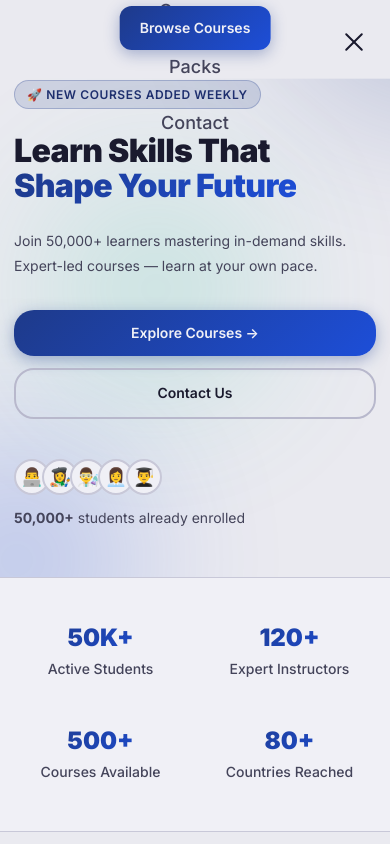
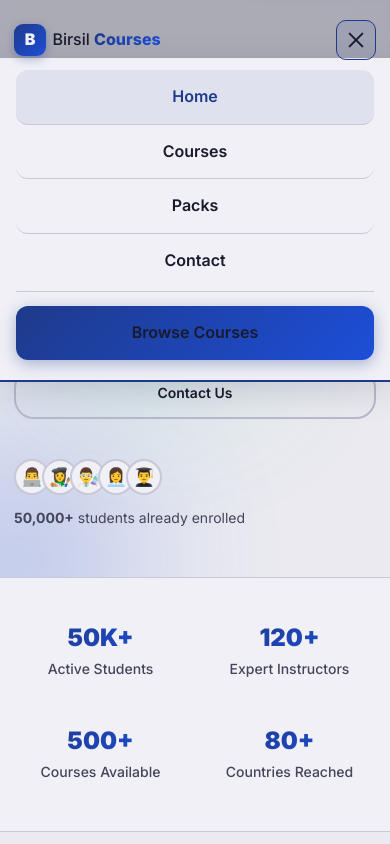
Before and after one commit to maxin3820-jpg/BC, a React (Vite) app: page / in a window 390 px wide. Both pictures are taken after a click on the button "Open menu". Shown: the top 844 px of the page. Built offline with nearby package versions, Linux system fonts and the light colour scheme; no server answers.

Commit message:
Fix mobile nav - slide-down menu, proper hamburger animation, backdrop, body scroll lock

```diff
--- a/src/components/Navbar/Navbar.css
+++ b/src/components/Navbar/Navbar.css
@@ -4,27 +4,26 @@
   left: 0;
   right: 0;
   z-index: 1000;
-  padding: 1.25rem 0;
-  transition: var(--transition-slow);
+  padding: 1rem 0;
+  transition: all 0.3s ease;
   border-bottom: 1px solid transparent;
-  background: rgba(234, 234, 240, 0.7);
+  background: rgba(234, 234, 240, 0.85);
   backdrop-filter: blur(12px);
   -webkit-backdrop-filter: blur(12px);
 }
 
 .navbar.scrolled {
-  background: rgba(234, 234, 240, 0.92);
-  backdrop-filter: blur(20px);
-  -webkit-backdrop-filter: blur(20px);
+  background: rgba(234, 234, 240, 0.96);
   border-bottom-color: var(--border);
-  padding: 0.875rem 0;
-  box-shadow: var(--shadow-md);
+  padding: 0.75rem 0;
+  box-shadow: 0 2px 16px rgba(26,26,46,0.08);
 }
 
 .navbar-inner {
   display: flex;
   align-items: center;
-  gap: 2rem;
+  gap: 1.5rem;
+  position: relative;
 }
 
 /* ===== LOGO ===== */
@@ -34,9 +33,10 @@
   gap: 0.6rem;
   text-decoration: none;
   color: var(--text-primary);
-  font-size: 1.2rem;
+  font-size: 1.15rem;
   font-weight: 500;
   flex-shrink: 0;
+  z-index: 1001;
 }
 
 .navbar-logo strong {
@@ -48,21 +48,21 @@
 }
 
 .logo-icon {
-  width: 38px;
-  height: 38px;
-  border-radius: 10px;
+  width: 36px;
+  height: 36px;
+  border-radius: 9px;
   background: var(--grad-primary);
   display: flex;
   align-items: center;
   justify-content: center;
   font-weight: 900;
-  font-size: 1.2rem;
+  font-size: 1.1rem;
   color: #F0F0F6;
   flex-shrink: 0;
-  box-shadow: 0 4px 12px rgba(30,58,138,0.4);
+  box-shadow: 0 3px 10px rgba(30,58,138,0.35);
 }
 
-/* ===== NAV LINKS ===== */
+/* ===== DESKTOP NAV LINKS ===== */
 .navbar-links {
   display: flex;
   align-items: center;
@@ -77,20 +77,25 @@
   font-weight: 500;
   padding: 0.5rem 0.875rem;
   border-radius: var(--radius-sm);
-  transition: var(--transition);
+  transition: all 0.2s ease;
+  white-space: nowrap;
 }
 
 .navbar-links a:hover {
   color: var(--text-primary);
-  background: rgba(255,255,255,0.05);
+  background: rgba(30,58,138,0.06);
 }
 
 .navbar-links a.active {
-  color: var(--primary-light);
-  background: rgba(30,58,138,0.12);
+  color: var(--primary);
+  background: rgba(30,58,138,0.1);
+  font-weight: 600;
 }
 
-/* ===== CTA ===== */
+/* Hide mobile CTA on desktop */
+.nav-mobile-cta { display: none; }
+
+/* ===== DESKTOP CTA ===== */
 .navbar-cta {
   flex-shrink: 0;
 }
@@ -99,27 +104,41 @@
 .hamburger {
   display: none;
   flex-direction: column;
+  justify-content: center;
+  align-items: center;
   gap: 5px;
-  background: none;
-  border: none;
+  background: var(--bg-card);
+  border: 1.5px solid var(--border);
+  border-radius: 10px;
   cursor: pointer;
-  padding: 0.5rem;
+  padding: 0;
+  width: 44px;
+  height: 44px;
+  flex-shrink: 0;
+  transition: all 0.2s ease;
+  z-index: 1001;
   margin-left: auto;
-  /* touch target */
-  min-width: 44px;
-  min-height: 44px;
-  align-items: center;
-  justify-content: center;
+}
+
+.hamburger:hover {
+  border-color: var(--primary);
+  background: rgba(30,58,138,0.06);
 }
 
 .hamburger span {
   display: block;
-  width: 24px;
+  width: 20px;
   height: 2px;
   background: var(--text-primary);
   border-radius: 2px;
-  transition: var(--transition);
+  transition: all 0.3s ease;
   transform-origin: center;
+}
+
+/* X animation */
+.hamburger.open {
+  border-color: var(--primary);
+  background: rgba(30,58,138,0.08);
 }
 
 .hamburger.open span:nth-child(1) {
@@ -133,7 +152,22 @@
   transform: translateY(-7px) rotate(-45deg);
 }
 
-/* ===== 1024px — LARGE TABLET ===== */
+/* ===== MOBILE BACKDROP ===== */
+.nav-backdrop {
+  position: fixed;
+  inset: 0;
+  background: rgba(26,26,46,0.3);
+  backdrop-filter: blur(2px);
+  z-index: 998;
+  animation: fadeIn 0.2s ease;
+}
+
+@keyframes fadeIn {
+  from { opacity: 0; }
+  to { opacity: 1; }
+}
+
+/* ===== 1024px — shrink links ===== */
 @media (max-width: 1024px) {
   .navbar-links a {
     padding: 0.5rem 0.625rem;
@@ -142,87 +176,96 @@
   .navbar-inner { gap: 1rem; }
 }
 
-/* ===== 768px — TABLET / MOBILE MENU ===== */
+/* ===== 768px — MOBILE MENU ===== */
 @media (max-width: 768px) {
-  .hamburger {
-    display: flex;
-    z-index: 1001;
+  .hamburger { display: flex; }
+  .navbar-cta { display: none; } /* hide desktop CTA, show mobile one inside nav */
+
+  .navbar-links {
+    /* Slide down from navbar */
+    position: fixed;
+    top: 65px;
+    left: 0;
+    right: 0;
+    flex-direction: column;
+    align-items: stretch;
+    gap: 0;
+    background: var(--bg-card);
+    border-bottom: 2px solid var(--primary);
+    padding: 0.75rem 1rem 1.25rem;
+    z-index: 999;
+    box-shadow: 0 8px 32px rgba(26,26,46,0.15);
+
+    /* Hidden state */
+    opacity: 0;
+    transform: translateY(-10px);
+    pointer-events: none;
+    transition: opacity 0.25s ease, transform 0.25s ease;
   }
 
+  .navbar.scrolled ~ * .navbar-links,
   .navbar-links {
-    position: fixed;
-    top: 0;
-    left: 0;
-    right: 0;
-    bottom: 0;
-    flex-direction: column;
-    justify-content: center;
-    align-items: center;
-    background: var(--bg);
-    gap: 0.5rem;
-    opacity: 0;
-    pointer-events: none;
-    transform: translateY(-8px);
-    transition: var(--transition-slow);
-    z-index: 999;
-    /* ensure links are fully hidden when closed */
-    visibility: hidden;
+    top: 65px;
   }
 
   .navbar-links.open {
     opacity: 1;
+    transform: translateY(0);
     pointer-events: all;
-    transform: translateY(0);
-    visibility: visible;
   }
 
   .navbar-links a {
-    font-size: var(--font-size-xl);
-    padding: 0.875rem 2.5rem;
-    width: 100%;
-    text-align: center;
+    font-size: 1rem;
+    font-weight: 600;
+    padding: 0.875rem 1rem;
     border-radius: var(--radius-md);
-    min-height: 56px;
+    color: var(--text-primary);
+    border-bottom: 1px solid var(--border);
+    min-height: 52px;
     display: flex;
     align-items: center;
+  }
+
+  .navbar-links a:last-of-type {
+    border-bottom: none;
+  }
+
+  .navbar-links a.active {
+    background: rgba(30,58,138,0.08);
+    color: var(--primary);
+  }
+
+  .navbar-links a:hover {
+    background: var(--bg-hover);
+  }
+
+  /* Mobile CTA inside nav */
+  .nav-mobile-cta {
+    display: block;
+    padding-top: 0.875rem;
+    border-top: 1px solid var(--border);
+    margin-top: 0.25rem;
+  }
+
+  .nav-mobile-cta .btn {
+    width: 100%;
     justify-content: center;
   }
-
-  .navbar-cta {
-    position: fixed;
-    bottom: 2.5rem;
-    left: 50%;
-    transform: translateX(-50%);
-    z-index: 1000;
-    opacity: 0;
-    pointer-events: none;
-    transition: var(--transition-slow);
-    visibility: hidden;
-    white-space: nowrap;
-  }
-
-  .navbar-cta.open {
-    opacity: 1;
-    pointer-events: all;
-    visibility: visible;
-  }
-
-  .hamburger { z-index: 1001; }
 }
 
-/* ===== 480px — LARGE MOBILE ===== */
+/* ===== 480px ===== */
 @media (max-width: 480px) {
-  .navbar { padding: 0.875rem 0; }
-  .navbar.scrolled { padding: 0.75rem 0; }
-  .logo-icon { width: 34px; height: 34px; font-size: 1rem; }
-  .navbar-logo { font-size: 1.05rem; gap: 0.4rem; }
-  .navbar-links a { font-size: var(--font-size-lg); padding: 0.75rem 2rem; }
-  .navbar-cta { bottom: 1.75rem; }
-  .navbar-cta .btn { font-size: var(--font-size-sm); }
+  .navbar { padding: 0.75rem 0; }
+  .navbar.scrolled { padding: 0.625rem 0; }
+  .logo-icon { width: 32px; height: 32px; font-size: 1rem; }
+  .navbar-logo { font-size: 1rem; gap: 0.4rem; }
+  .hamburger { width: 40px; height: 40px; }
+  .navbar-links { top: 58px; }
 }
 
-/* ===== 360px — SMALL MOBILE ===== */
+/* ===== 360px ===== */
 @media (max-width: 360px) {
-  .navbar-logo span { display: none; }
-  .navbar-links a { font-size: var(--font-size-base); padding: 0.75rem 1.5rem; }
+  .navbar-logo > span { display: none; }
+  .navbar-links { top: 55px; }
+  .navbar-links a { font-size: 0.9rem; padding: 0.75rem 0.875rem; }
 }
--- a/src/components/Navbar/Navbar.jsx
+++ b/src/components/Navbar/Navbar.jsx
@@ -13,29 +13,43 @@ const Navbar = () => {
     return () => window.removeEventListener('scroll', handleScroll)
   }, [])
 
+  // Close on route change
   useEffect(() => {
     setMenuOpen(false)
   }, [location])
 
+  // Lock body scroll when menu is open
+  useEffect(() => {
+    document.body.style.overflow = menuOpen ? 'hidden' : ''
+    return () => { document.body.style.overflow = '' }
+  }, [menuOpen])
+
   return (
     <header className={`navbar ${scrolled ? 'scrolled' : ''}`}>
       <div className="container navbar-inner">
+
         {/* Logo */}
         <Link to="/" className="navbar-logo">
           <div className="logo-icon">B</div>
           <span>Birsil <strong>Courses</strong></span>
         </Link>
 
-        {/* Nav Links */}
+        {/* Desktop Nav Links */}
         <nav className={`navbar-links ${menuOpen ? 'open' : ''}`}>
-          <NavLink to="/" end>Home</NavLink>
-          <NavLink to="/courses">Courses</NavLink>
-          <NavLink to="/packs">Packs</NavLink>
-          <NavLink to="/contact">Contact</NavLink>
+          <NavLink to="/" end onClick={() => setMenuOpen(false)}>Home</NavLink>
+          <NavLink to="/courses" onClick={() => setMenuOpen(false)}>Courses</NavLink>
+          <NavLink to="/packs" onClick={() => setMenuOpen(false)}>Packs</NavLink>
+          <NavLink to="/contact" onClick={() => setMenuOpen(false)}>Contact</NavLink>
+          {/* Mobile-only CTA inside nav */}
+          <div className="nav-mobile-cta">
+            <Link to="/courses" className="btn btn-primary" onClick={() => setMenuOpen(false)}>
+              Browse Courses
+            </Link>
+          </div>
         </nav>
 
-        {/* CTA */}
-        <div className={`navbar-cta ${menuOpen ? 'open' : ''}`}>
+        {/* Desktop CTA */}
+        <div className="navbar-cta">
           <Link to="/courses" className="btn btn-primary btn-sm">
             Browse Courses
           </Link>
@@ -45,13 +59,19 @@ const Navbar = () => {
         <button
           className={`hamburger ${menuOpen ? 'open' : ''}`}
           onClick={() => setMenuOpen(!menuOpen)}
-          aria-label="Toggle menu"
+          aria-label={menuOpen ? 'Close menu' : 'Open menu'}
+          aria-expanded={menuOpen}
         >
           <span></span>
           <span></span>
           <span></span>
         </button>
       </div>
+
+      {/* Mobile overlay backdrop */}
+      {menuOpen && (
+        <div className="nav-backdrop" onClick={() => setMenuOpen(false)} />
+      )}
     </header>
   )
 }
```
